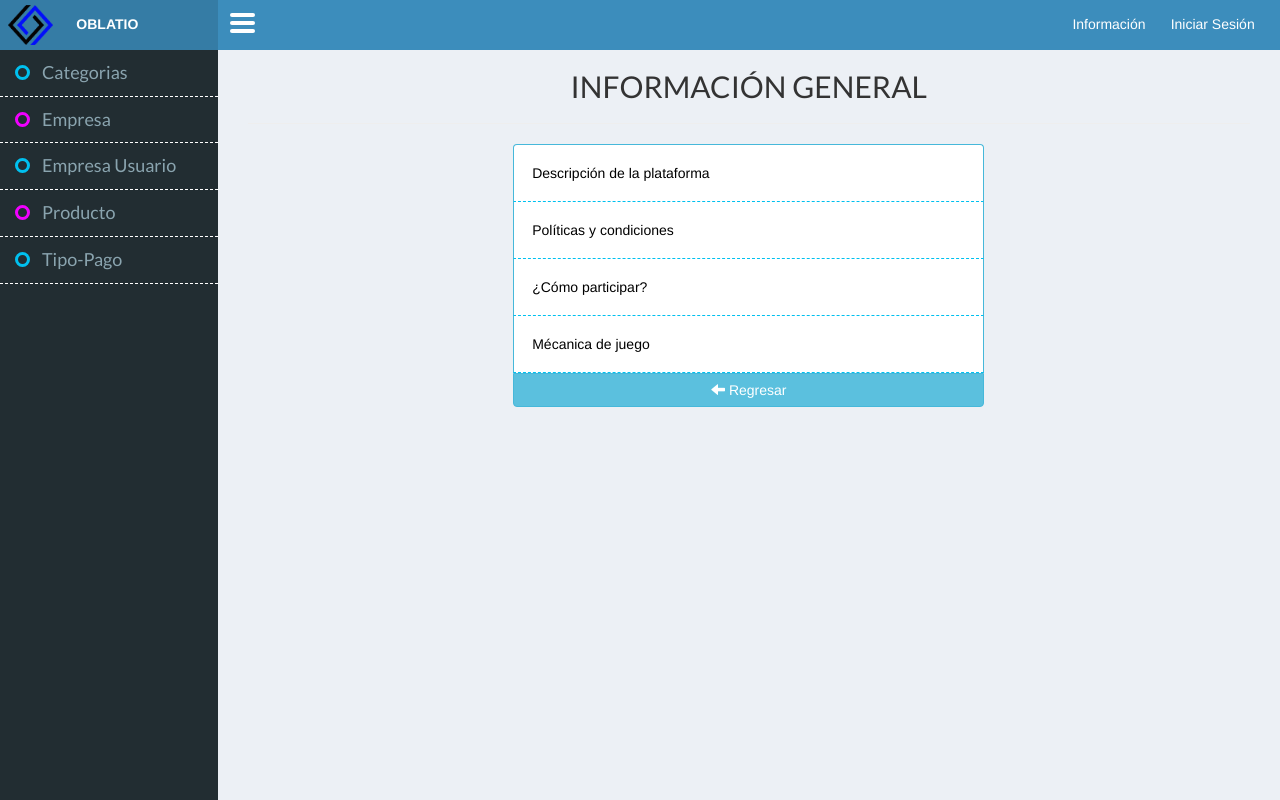
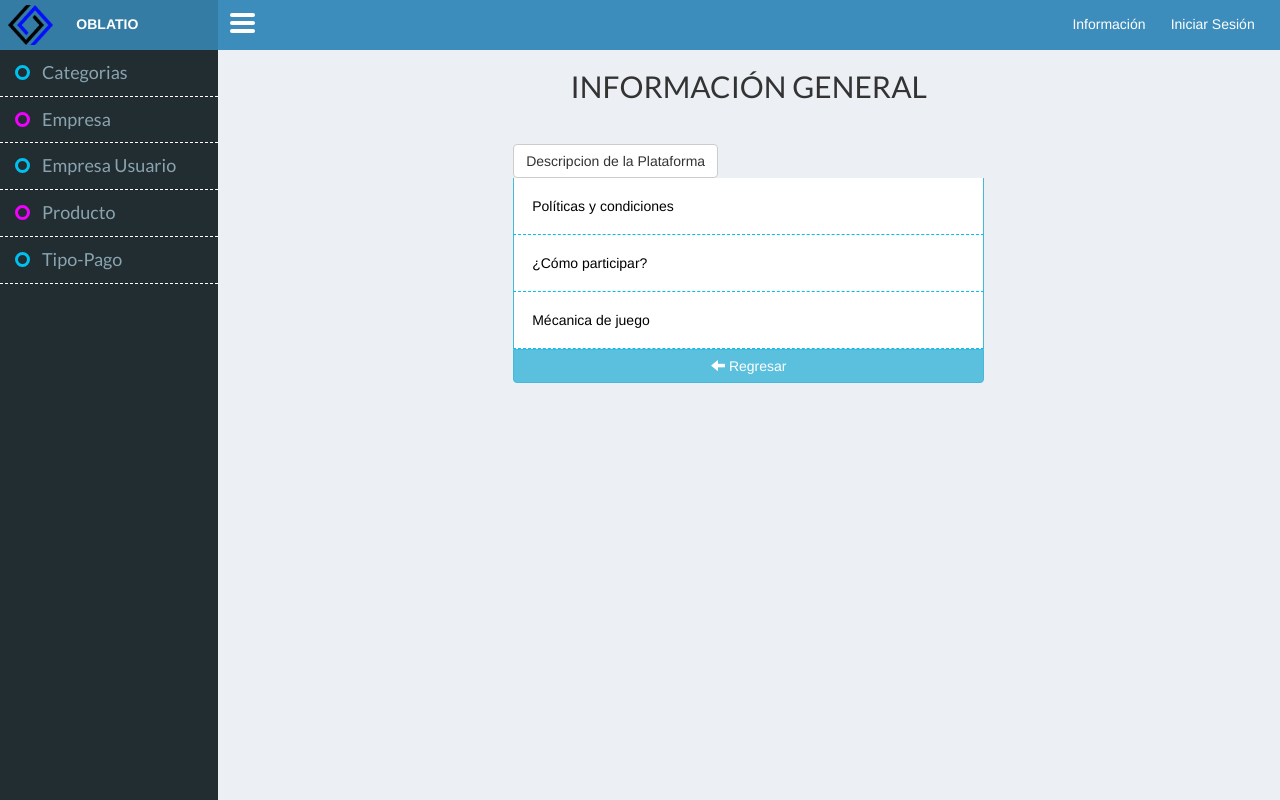
Before and after one commit to aiadrn/Oblatio_mvc, a PHP site: page /index.php?controller=info in a window 1280 px wide. Run offline with PHP 8.4, Linux system fonts and the light colour scheme; some web fonts are replaced.

Commit message:
ajustes en la vista de informacion

```diff
--- /dev/null
+++ b/js/info.js
@@ -0,0 +1,3 @@
+$(document).ready(function(){
+$('[data-toggle="popover"]').popover({html:true});
+});
--- a/view/informacion/infoView.php
+++ b/view/informacion/infoView.php
@@ -4,9 +4,10 @@
 </div>
 <div id="" class="col-xs-12">
     <div class="col-md-6 col-md-offset-3">
-        <a href = "#" class="enlacesA ajusteA ajusteSuperiorA">
-            Descripción de la plataforma
-        </a>
+        <button type="button" class="btn btn-default" data-toggle="popover" data-placement="bottom"
+                data-content="<ul> informacion de la empresa</ul>">
+            Descripcion de la Plataforma
+        </button>
         <a href = "#" class="enlacesA ajusteA">
             Políticas y condiciones
         </a>
@@ -20,5 +21,7 @@
             <i class="glyphicon glyphicon-arrow-left"></i>
             Regresar
         </a>
+        <script src="js/jquery-3.1.0.min.js" type="text/javascript"></script>
+        <script src="js/info.js" type="text/javascript"></script>
     </div>
 </div>
```
